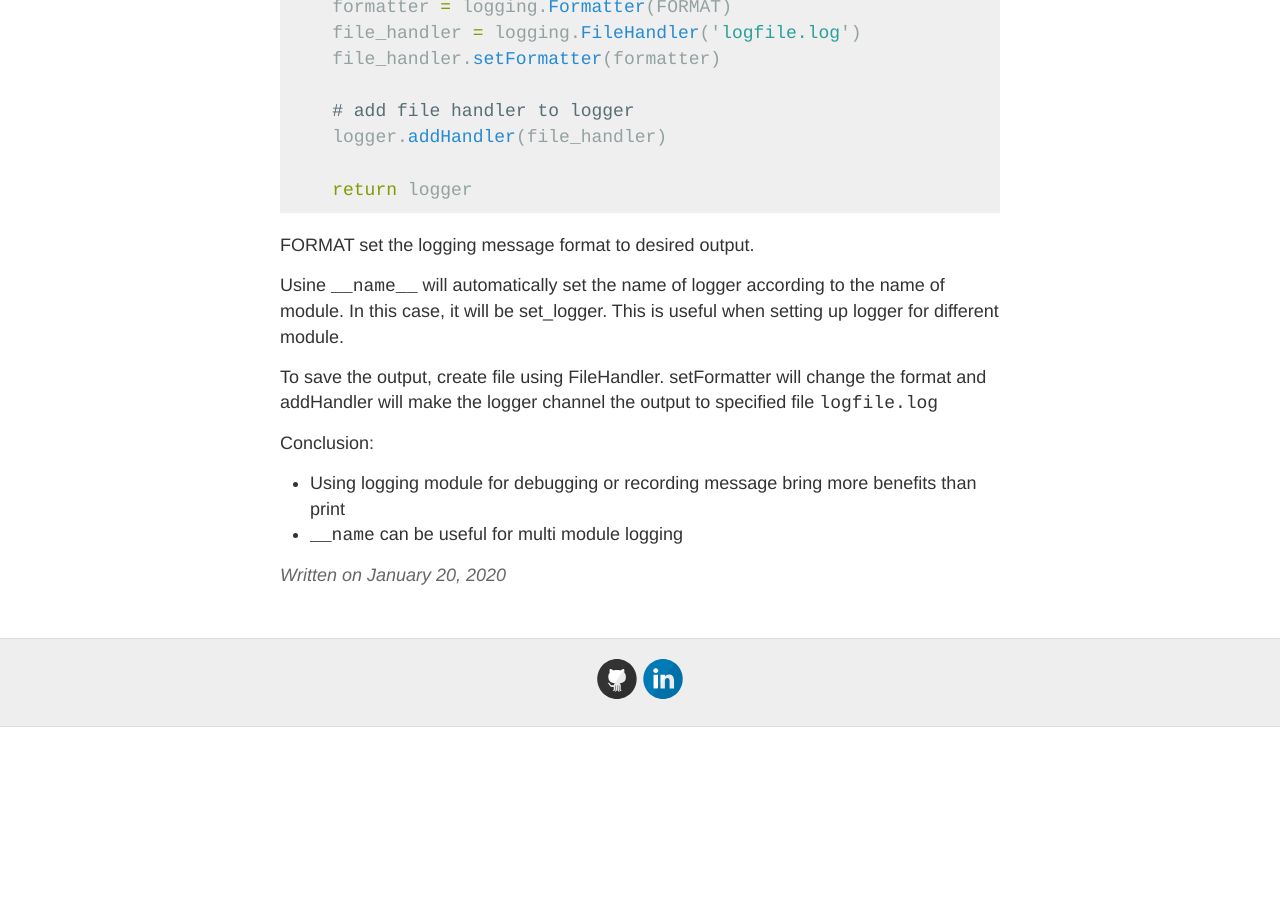
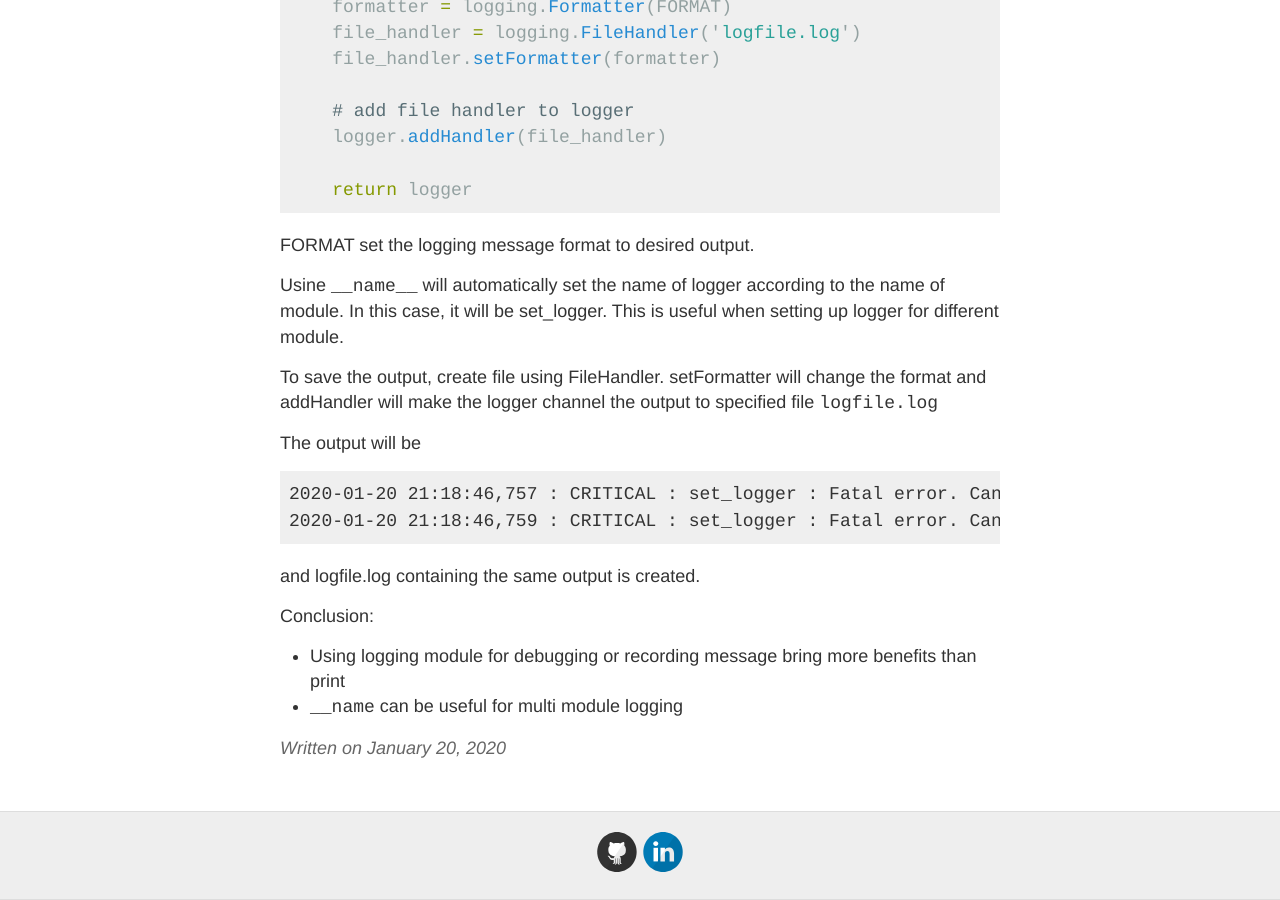
Before and after one commit to devennn/devennn.github.io, a Jekyll site: the page built from _posts/2020-01-20-python-logging-module.md, in a window 1280 px wide and 900 px high, scrolled down 3185 px. Built offline with Jekyll 4.4.1, drawn with Linux system fonts in a browser that asks for light colours; before the commit the page ends 3912 px from its top, so only the background shows below that.

Commit message:
Update 2020-01-20-python-logging-module.md

````diff
--- a/_posts/2020-01-20-python-logging-module.md
+++ b/_posts/2020-01-20-python-logging-module.md
@@ -128,6 +128,13 @@ Usine ```__name__``` will automatically set the name of logger according to the
 
 To save the output, create file using FileHandler. setFormatter will change the format and addHandler will make the logger channel the output to specified file ```logfile.log```
 
+The output will be
+```
+2020-01-20 21:18:46,757 : CRITICAL : set_logger : Fatal error. Cannot continue in file1
+2020-01-20 21:18:46,759 : CRITICAL : set_logger : Fatal error. Cannot continue in file2
+```
+and logfile.log containing the same output is created.
+
 Conclusion:
 - Using logging module for debugging or recording message bring more benefits than print
 - ```__name``` can be useful for multi module logging
````
